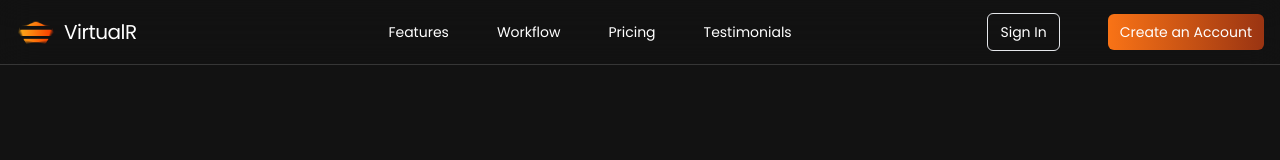
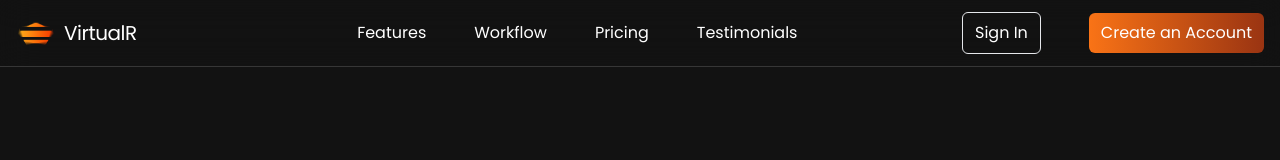
Before and after one commit to damianguch/Virtual-R, a React app: page / in a window 1280 px wide. Shown: the top 160 px of the page. Built offline with nearby package versions, Linux system fonts and the light colour scheme; the HTML template or start-up script is replaced by a standard one.

Commit message:
modified  src/components/Navbar.jsx to add hover effect to the sign in button

```diff
--- a/src/components/Navbar.jsx
+++ b/src/components/Navbar.jsx
@@ -18,15 +18,17 @@ const Navbar = () => {
             <img className="h-10 w-10 mr-2" src={logo} alt="logo" />
             <span className="text-xl tracking-tight">VirtualR</span>
           </div>
-          <ul className="hidden lg:flex ml-14 space-x-12">
+          <ul className="hidden lg:flex ml-14 space-x-12 text-base">
             {navItems.map((item, index) => (
               <li key={index}>
                 <a href={item.href}>{item.label}</a>
               </li>
             ))}
           </ul>
-          <div className="hidden lg:flex justify-center space-x-12 items-center">
-            <a href="#" className="py-2 px-3 border rounded-md">
+          <div className="hidden lg:flex justify-center space-x-12 items-center text-base">
+            <a
+              href="#"
+              className="py-2 px-3 border rounded-md  hover:bg-white hover:text-black">
               Sign In
             </a>
             <a
@@ -42,8 +44,8 @@ const Navbar = () => {
           </div>
         </div>
         {mobileDrawerOpen && (
-          <div className="fixed right-0 z-20 bg-neutral-900 w-full p-12 flex flex-col justify-center items-center lg:hidden">
-            <ul>
+          <div className="fixed right-0 text-base z-20 bg-neutral-900  w-full p-12 flex flex-col justify-center items-center lg:hidden">
+            <ul className="">
               {navItems.map((item, index) => (
                 <li key={index} className="py-3">
                   <a href={item.href}>{item.label}</a>
@@ -51,7 +53,9 @@ const Navbar = () => {
               ))}
             </ul>
             <div className="flex space-x-6">
-              <a href="#" className="py-2 px-3 rounded-md border">
+              <a
+                href="#"
+                className="py-2 px-3 rounded-md border hover:bg-white hover:text-black">
                 Sign In
               </a>
               <a
```
